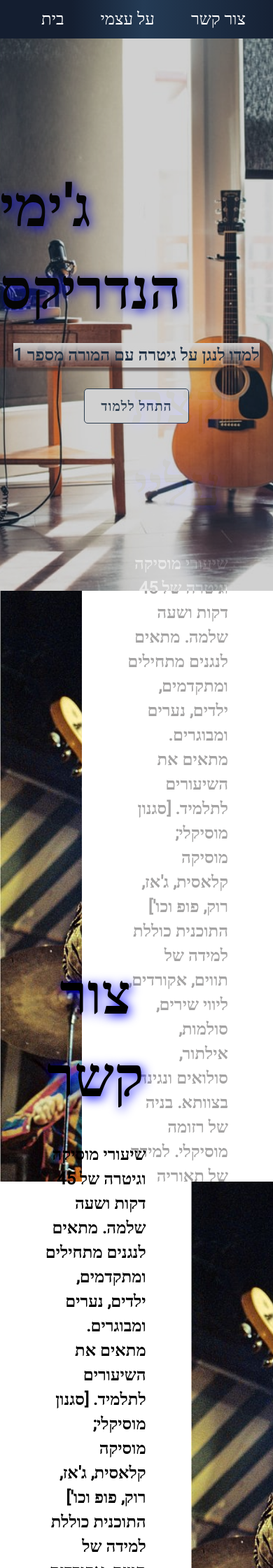
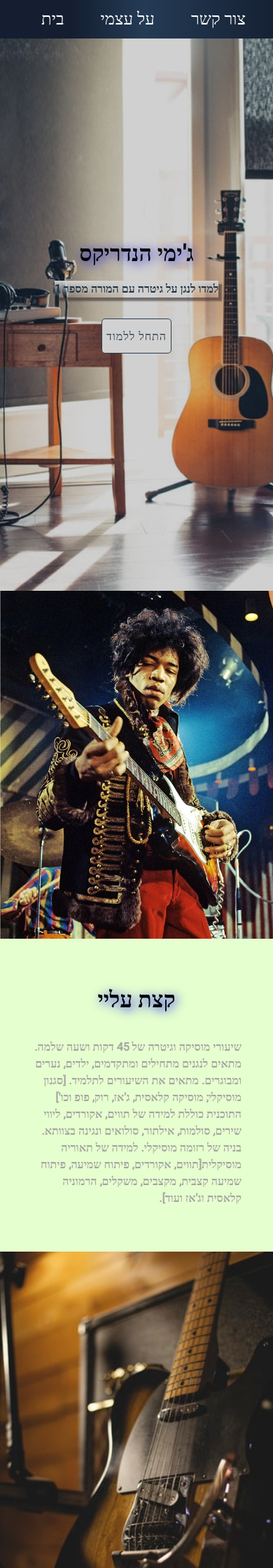
Before and after one commit to DaniMatuko/Jimi-Hendrix, a PHP site: page / in a window 390 px wide. Shown: the top 2240 px of the page at 70% size. Run offline with PHP 8.4, Linux system fonts and the light colour scheme.

Commit message:
its responsive, just fix empy spaces on small screens

```diff
--- a/index.html
+++ b/index.html
@@ -29,9 +29,9 @@
             </div>
         </div>
         <div class="section" id="about">
-            <div class="about-pic"> </div>
+            <div class="about-pic"><img src="images/about-jimi.jpg" alt=""> </div>
 
-            <div id="info" dir="rtl">
+            <div class="info" dir="rtl">
                 <h1>קצת עליי</h1>
                 <p>שיעורי מוסיקה וגיטרה של 45 דקות ושעה שלמה. מתאים לנגנים מתחילים ומתקדמים, ילדים, נערים ומבוגרים. מתאים את השיעורים לתלמיד. [סגנון מוסיקלי; מוסיקה קלאסית, ג'אז, רוק, פופ וכו'] התוכנית כוללת למידה של תווים, אקורדים, ליווי שירים, סולמות,
                     אילתור, סולואים ונגינה בצוותא. בניה של רזומה מוסיקלי. למידה של תאוריה מוסיקלית[תווים, אקורדים, פיתוח שמיעה, פיתוח שמיעה קצבית, מקצבים, משקלים, הרמוניה קלאסית וג'אז ועוד].</p>
@@ -40,17 +40,17 @@
         </div>
 
         <div class="section" id="contact">
-            <div class="about-pic"> </div>
+            <div class="contact-pic"><img src="images/dark-guitar.jpg" alt=""> </div>
 
-            <div id="info" dir="rtl">
+            <div class="info" dir="rtl">
                 <h1> צור קשר</h1>
                 <p>שיעורי מוסיקה וגיטרה של 45 דקות ושעה שלמה. מתאים לנגנים מתחילים ומתקדמים, ילדים, נערים ומבוגרים. מתאים את השיעורים לתלמיד. [סגנון מוסיקלי; מוסיקה קלאסית, ג'אז, רוק, פופ וכו'] התוכנית כוללת למידה של תווים, אקורדים, ליווי שירים, סולמות,
                     אילתור, סולואים ונגינה בצוותא. בניה של רזומה מוסיקלי. למידה של תאוריה מוסיקלית[תווים, אקורדים, פיתוח שמיעה, פיתוח שמיעה קצבית, מקצבים, משקלים, הרמוניה קלאסית וג'אז ועוד].</p>
             </div>
+            <div class="section" id="footer">כל הזכויות שמורות &copy; 2019 דני מטוקו</div>
 
         </div>
 
-        <div class="section" id="footer">כל הזכויות שמורות &copy; 2019 דני מטוקו</div>
     </div>
 
 
--- a/style.css
+++ b/style.css
@@ -15,8 +15,6 @@ body {
                 width: 100%;
                 background-color: #1a1a1a;
             }
-
-
             /*navigation-bar*/
 
             .nav-bar {
@@ -64,13 +62,15 @@ p {
 
             .section {
                 display: flex;
-    flex-direction: column;
+                flex-wrap: wrap;
                 justify-content: center;
-    align-items: center;
-    height: 100vh;
+                height: 100%;
             }
 
             #home {
+                height: 100vh;
+                align-items: center;
+                flex-direction: column;
                 background: url("images/home-guitars.jpg") no-repeat;
                 background-position: center;
                 background-size: cover;
@@ -94,20 +94,25 @@ p {
                 color: #a5a4a4;
             }
 
-.about-pic {
-    background: url("images/about-jimi.jpg") no-repeat;
+            .about-pic,
+            .contact-pic {
+                background-size: cover;
+                flex: 1;
+            }
+
+            img {
                 width: 100%;
                 height: 100%;
-    background-size: cover;
+                min-width: 150px;
             }
 
-#info {
-    width: 100%;
+            .info {
+                flex: 1;
                 text-align: right;
                 padding: 4rem;
             }
 
-#info h1 {
+            .info h1 {
                 text-align: center;
                 margin-bottom: 2rem;
             }
@@ -161,4 +166,30 @@ p {
                 text-align: center;
                 padding: 10px;
                 line-height: 100px;
+                margin-bottom: 0;
             }
+
+            @media screen and (max-width: 770px) {
+                .info {
+                    background: rgba(229, 255, 204, 0.945);
+                    min-width: 300px;
+                }
+                .section {
+                    flex-direction: column;
+                    flex-wrap: wrap;
+                }
+                h1 {
+                    font-size: 2rem;
+                }
+                p {
+                    font-size: 1rem;
+                }
+                .startLearning {
+                    width: 100px;
+                    height: 50px;
+                }
+                .startLearning span {
+                    font-size: 1rem;
+                    font-weight: lighter;
+                }
+            }
```
Lines whose indentation alone changed are shown as unchanged.
